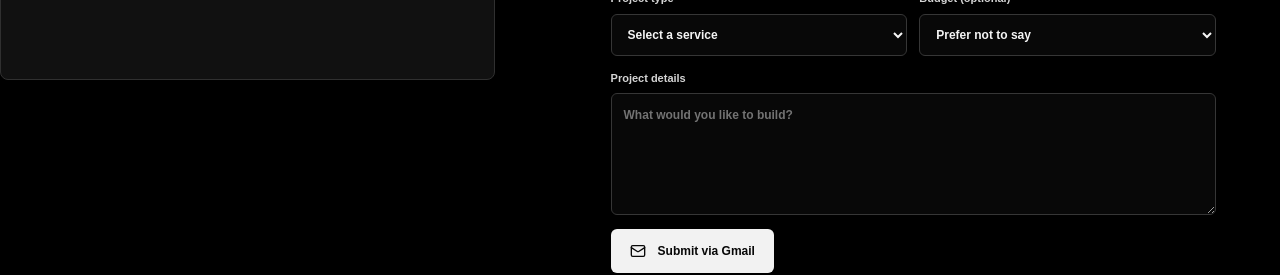
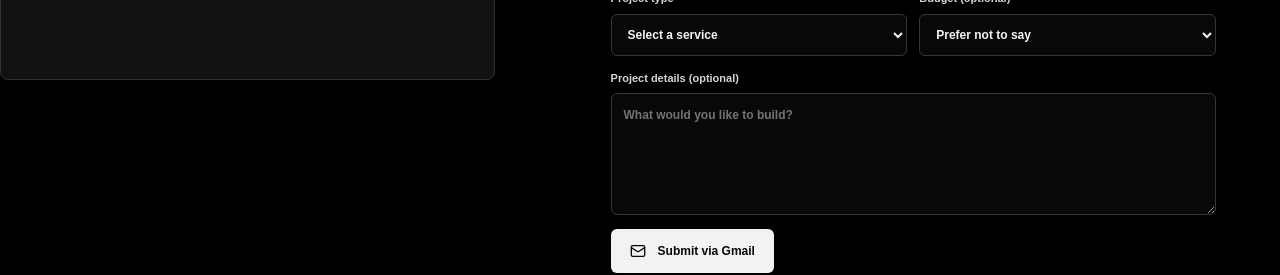
Before and after one commit to olag4568/my-portfolio, a Next.js app: page / in a window 1280 px wide. Shown: the part 1793-2068 px from the top of the page. Built offline with nearby package versions, Linux system fonts and the light colour scheme.

Commit message:
Make contact form project details optional

```diff
--- a/src/app/page.tsx
+++ b/src/app/page.tsx
@@ -45,7 +45,7 @@ function ContactForm() {
         <label>Project type<select name="project" required defaultValue=""><option value="" disabled>Select a service</option><option>Business website</option><option>Web application</option><option>E-commerce website</option><option>Bug fixing or improvements</option><option>Other project</option></select></label>
         <label>Budget (optional)<select name="budget" defaultValue=""><option value="">Prefer not to say</option><option>Under ₦100,000</option><option>₦100,000–₦300,000</option><option>₦300,000–₦700,000</option><option>₦700,000+</option><option>To be discussed</option></select></label>
       </div>
-      <label>Project details<textarea name="details" rows={5} placeholder="What would you like to build?" required maxLength={5000} /></label>
+      <label>Project details (optional)<textarea name="details" rows={5} placeholder="What would you like to build?" maxLength={5000} /></label>
       <button className="primary-button contact-submit" type="submit"><Mail size={16}/> Submit via Gmail</button>
       <p className="contact-form-note">Clicking submit opens Gmail with your project details ready to send.</p>
     </form>
```
